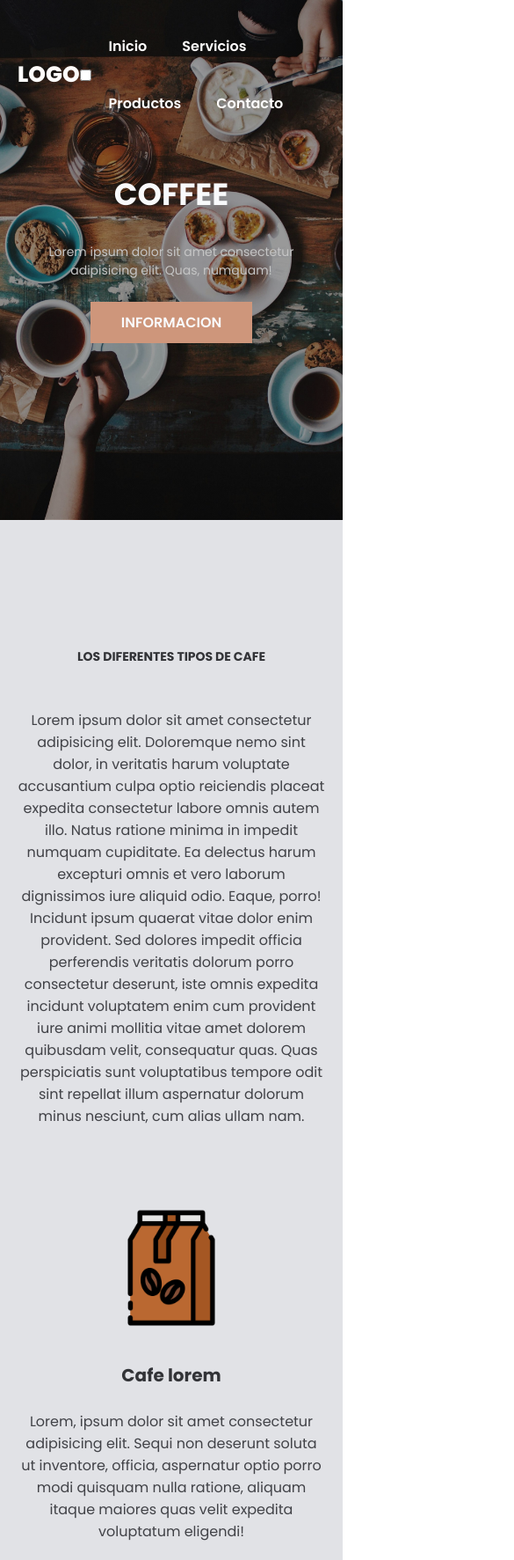
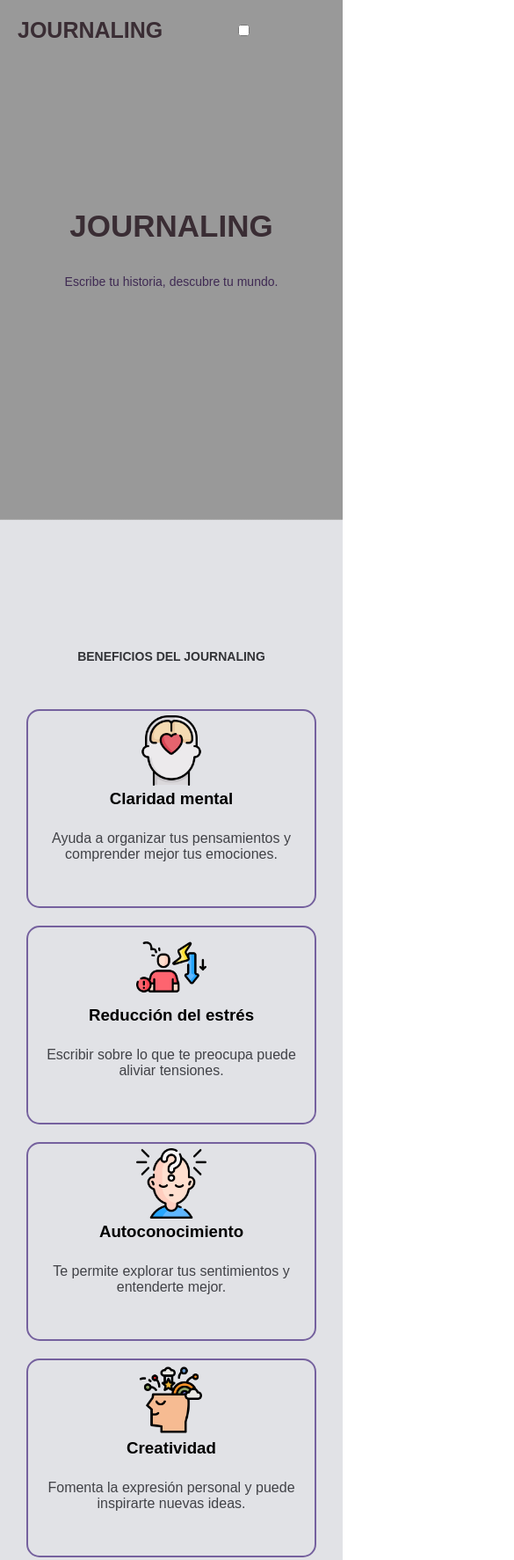
Before and after one commit to Yenny-19/Journaling, a plain HTML site: page index.html in a window 390 px wide. Shown: the top 1773 px of the page at 88% size, 585 px wide, since content can reach past the window. Drawn offline with Linux system fonts and the light colour scheme; a web font is replaced by a local one.

Commit message:
cambiando la informacion de cafe a journaling

```diff
--- a/index.html
+++ b/index.html
@@ -4,72 +4,78 @@
 <head>
     <meta charset="UTF-8">
     <meta name="viewport" content="width=device-width, initial-scale=1.0">
-    <title>Pagina de Cafe</title>
+    <title>Journaling</title>
     <link rel="stylesheet" href="style.css">
 </head>
 
 <body>
     <header class="header">
         <div class="menu container">
-            <a href="" class="logo">LOGO</a>
+            <a href="" class="logo">JOURNALING</a>
             <input type="checkbox" name="" id="">
             <label for="menu">
                 <img src="img/menu.png" alt="" class="menu-icono">
             </label>
-            <nav class="navbar">
-                <ul>
-                    <li><a href="#">Inicio</a></li>
-                    <li><a href="#">Servicios</a></li>
-                    <li><a href="#">Productos</a></li>
-                    <li><a href="#">Contacto</a></li>
-                </ul>
-            </nav>
         </div>
         <div class="header-content container">
-            <h1>Coffee</h1>
-            <p>Lorem ipsum dolor sit amet consectetur adipisicing elit. Quas, numquam!</p>
-            <a href="#" class="btn-1">Informacion</a>
+            <h1>Journaling</h1>
+            <p>Escribe tu historia, descubre tu mundo.</p>
         </div>
     </header>
-    <section class="coffee">
-        <div class="coffee-content container">
-            <h2>Los diferentes tipos de cafe</h2>
-            <p>Lorem ipsum dolor sit amet consectetur adipisicing elit. Doloremque nemo sint dolor, in veritatis harum
-                voluptate accusantium culpa optio reiciendis placeat expedita consectetur labore omnis autem illo. Natus
-                ratione minima in impedit numquam cupiditate. Ea delectus harum excepturi omnis et vero laborum
-                dignissimos iure aliquid odio. Eaque, porro! Incidunt ipsum quaerat vitae dolor enim provident. Sed
-                dolores impedit officia perferendis veritatis dolorum porro consectetur deserunt, iste omnis expedita
-                incidunt voluptatem enim cum provident iure animi mollitia vitae amet dolorem quibusdam velit,
-                consequatur quas. Quas perspiciatis sunt voluptatibus tempore odit sint repellat illum aspernatur
-                dolorum minus nesciunt, cum alias ullam nam.
-            </p>
-            <div class="coffee-group">
-                <div class="coffee-1">
-                    <img src="img/cafe.png" alt="">
-                    <h3>Cafe lorem</h3>
-                    <p>Lorem, ipsum dolor sit amet consectetur adipisicing elit. Sequi non deserunt soluta ut inventore,
-                        officia, aspernatur optio porro modi quisquam nulla ratione, aliquam itaque maiores quas velit
-                        expedita voluptatum eligendi!
-                    </p>
+    <section class="journaling">
+        <div class="journaling-content container">
+            <h2>Beneficios del journaling</h2>
+            <div class="beneficios_journaling">
+                <div class="beneficio">
+                    <img src="img/claridad_mental.png" alt="" class="img_beneficio">
+                    <h3>Claridad mental</h3>
+                    <p>Ayuda a organizar tus pensamientos y comprender mejor tus emociones.</p>
                 </div>
-                <div class="coffee-1">
-                    <img src="img/taza-de-cafe.png" alt="">
-                    <h3>Cafe lorem</h3>
-                    <p>Lorem, ipsum dolor sit amet consectetur adipisicing elit. Sequi non deserunt soluta ut inventore,
-                        officia, aspernatur optio porro modi quisquam nulla ratione, aliquam itaque maiores quas velit
-                        expedita voluptatum eligendi!
-                    </p>
+                <div class="beneficio">
+                    <img src="img/reduccion_del_estres.png" alt="" class="img_beneficio">
+                    <h3>Reducción del estrés</h3>
+                    <p>Escribir sobre lo que te preocupa puede aliviar tensiones.</p>
                 </div>
-                <div class="coffee-1">
-                    <img src="img/granos-de-cafe.png" alt="">
-                    <h3>Cafe lorem</h3>
-                    <p>Lorem, ipsum dolor sit amet consectetur adipisicing elit. Sequi non deserunt soluta ut inventore,
-                        officia, aspernatur optio porro modi quisquam nulla ratione, aliquam itaque maiores quas velit
-                        expedita voluptatum eligendi!
-                    </p>
+                <div class="beneficio">
+                    <img src="img/autoconocimiento.png" alt="" class="img_beneficio">
+                    <h3>Autoconocimiento</h3>
+                    <p>Te permite explorar tus sentimientos y entenderte mejor.</p>
+                </div>
+                <div class="beneficio">
+                    <img src="img/creatividad.png" alt="" class="img_beneficio">
+                    <h3>Creatividad</h3>
+                    <p>Fomenta la expresión personal y puede inspirarte nuevas ideas.</p>
+                </div>
+                <div class="beneficio">
+                    <img src="img/seguimiento_de_metas.png" alt="" class="img_beneficio">
+                    <h3>Seguimiento de metas</h3>
+                    <p>Es ideal para planificar, rastrear tus logros y mantenerte motivado.</p>
                 </div>
             </div>
-            <a href="#" class="btn-1">Informacion</a>
+            <hr>
+            <h2>Tipos de Journaling</h2>
+            <div class="journaling-group">
+                <div class="journaling-1">
+                    <img src="img/cafe_arabica.jpg" alt="">
+                    <h3>Diario personal</h3>
+                    <p> Escribir sobre tu día a día, pensamientos o reflexiones.</p>
+                </div>
+                <div class="journaling-1">
+                    <img src="img/cafe_liberica.jpg" alt="">
+                    <h3>Journaling de gratitud</h3>
+                    <p>Anotar cosas por las que estás agradecida cada día.</p>
+                </div>
+                <div class="journaling-1">
+                    <img src="img/cafe_robusta.jpg" alt="">
+                    <h3>Bullet journal</h3>
+                    <p>Combina tareas, organización y reflexiones en un formato creativo.</p>
+                </div>
+                <div class="journaling-1">
+                    <img src="img/cafe_robusta.jpg" alt="">
+                    <h3>Journaling creativo</h3>
+                    <p>Dibujar, escribir poesía o experimentar con formas de arte.</p>
+                </div>
+            </div>
         </div>
     </section>
     <main class="services">
--- a/style.css
+++ b/style.css
@@ -1,4 +1,14 @@
-@import url('https://fonts.googleapis.com/css2?family=Poppins:ital,wght@0,100;0,200;0,300;0,400;0,500;0,600;0,700;0,800;0,900;1,100;1,200;1,300;1,400;1,500;1,600;1,700;1,800;1,900&display=swap');
+@import url('https://fonts.googleapis.com/css2?family=Poppins:ital,wght@0,100;0,200;0,300;0,400;0,500;0,600;0,700;0,800;0,900;1,100;1,200;1,300;1,400;1,500;1,600;1,700;1,800;1,900&family=Sour+Gummy:ital,wght@0,100..900;1,100..900&display=swap');
+
+/* paleta de colores */
+
+:root {
+    --jacarta: #3F2A53;
+    --dark-blue-gray: #75619E;
+    --wisteria: #BEAEDB;
+    --bright-gray: #E6EFF8;
+    --black-coffee: #3A2D34;
+}
 
 * {
     margin: 0;
@@ -9,7 +19,7 @@
 }
 
 body {
-    font-family: "Poppins", sans-serif;
+    font-family: "Sour Gummy", sans-serif;
 }
 
 .container {
@@ -39,39 +49,9 @@ body {
 }
 
 .logo {
-    color: #fffdfc;
+    color: var(--black-coffee);
     font-size: 25px;
     font-weight: 800;
-}
-
-.menu .navbar ul li {
-    position: relative;
-    float: left;
-}
-
-.menu .navbar ul li a {
-    font-size: 18px;
-    padding: 20px;
-    color: #fffdfc;
-    display: block;
-    font-weight: 600;
-}
-
-.menu .navbar ul li a:hover {
-    color: #ce967b;
-}
-
-#menu {
-    display: none;
-}
-
-.menu-icono {
-    width: 25px;
-}
-
-.menu label {
-    cursor: pointer;
-    display: none;
 }
 
 .header-content {
@@ -81,44 +61,60 @@ body {
 .header-content h1 {
     font-size: 75px;
     line-height: 80px;
-    color: #f9fafc;
+    color: var(--black-coffee);
     text-transform: uppercase;
     margin-bottom: 35px;
 }
 
 .header-content p {
     font-size: 16px;
-    color: #c5c5c5;
+    color: var(--jacarta);
     padding: 0 250px;
     margin-bottom: 25px;
+}
+
+.beneficios_journaling {
+    display: grid;
+    grid-template-columns: repeat(auto-fit, minmax(250px, 1fr));
+}
+.beneficio{
+    border: 2px solid var(--dark-blue-gray);
+    margin: 10px;
+    padding: 5px;
+    border-radius: 15px;
+}
+
+.img_beneficio {
+    width: 80px;
+
 }
 
 .btn-1 {
     display: inline-block;
     padding: 11px 35px;
-    background-color: #ce967b;
-    color: #f9fafc;
+    background-color: #C18553;
+    color: #5E3023;
     text-transform: uppercase;
     font-weight: 600;
 }
 
 .btn-1:hover {
-    background-color: #fffdfc;
-    color: #ce967b;
+    background-color: #F3E9DD;
+    color: #C18553;
 }
 
-.coffee {
+.journaling {
     padding: 100px 0;
     background-color: #e1e2e6;
     position: relative;
 }
 
-.coffee-content {
+.journaling-content {
     align-items: center;
     text-align: center;
 }
 
-.coffee-content h2 {
+.journaling-content h2 {
     font-size: 55px;
     line-height: 70px;
     color: #323337;
@@ -129,33 +125,43 @@ body {
 
 .txt-p {
     font-size: 16px;
-    color: #414247;
+    color: #fdd7a8;
     padding: 0 250px;
     margin-bottom: 35px;
 }
 
-.coffee-group {
-    display: flex;
-    justify-content: center;
-    margin-bottom: 50px;
+.journaling-group {
+    display: grid;
+    grid-template-columns: repeat(4, minmax(200px, 1fr));
 }
 
-.coffee-1 {
+.journaling-1 {
+    background-color: #895637;
+    border: 1px solid #895637;
     padding: 0 25px;
+    margin: 10px;
+    padding: 10px;
+    border-radius: 15px;
 }
 
-.coffee-1 img {
-    width: 200px;
+.journaling-1 p {
+    color: #F3E9DD;
 }
 
-.coffee-img {
+.journaling-1 img {
+    width: 200px;
+    height: 200px;
+    border-radius: 15px;
+}
+
+.journaling-img {
     position: absolute;
     top: 0;
     right: 0;
 }
 
-.coffee-1 h3 {
-    color: #323337;
+.journaling-1 h3 {
+    color: #ffb070;
     font-size: 20px;
     margin-bottom: 15px;
 }
@@ -176,7 +182,7 @@ body {
 .services-content h2 {
     font-style: 55px;
     line-height: 70px;
-    color: #f9fafc;
+    color: #5E3023;
     text-transform: uppercase;
     margin-bottom: 50px;
 }
@@ -204,7 +210,7 @@ body {
 }
 
 .services-1 h3 {
-    color: #eaccb3;
+    color: #F3E9DD;
     font-size: 18px;
 }
 
@@ -285,7 +291,7 @@ p {
 
 .link h3 {
     font-size: 18px;
-    color: #f9fafc;
+    color: #b56852;
     margin-bottom: 15px;
 }
 
@@ -304,18 +310,18 @@ p {
     }
 
     .header-content p,
-    .coffee-content h2 {
+    .journaling-content h2 {
         padding: 0 20px;
     }
 
-    .coffee-group,
+    .journaling-group,
     .services-group,
     .blog-content {
         flex-direction: column;
         align-items: center;
     }
 
-    .coffee-1,
+    .journaling-1,
     .services-1,
     .blog-1 {
         padding: 15px 0;
@@ -352,7 +358,7 @@ p {
     }
 
     .header-content p,
-    .coffee-content h2,
+    .journaling-content h2,
     .services-content p {
         font-size: 14px;
         padding: 0 15px;
```
Also changed, not shown: img/autoconocimiento.png (added), img/bg.jpg (deleted), img/cafe-1.jpg (deleted), img/cafe.png (deleted), img/claridad_mental.png (added), img/creatividad.png (added), img/granos-de-cafe.png (deleted), img/menu.png (deleted), img/reduccion_del_estres.png (added), img/seguimiento_de_metas.png (added), img/semillas-de-cafe.png (deleted), img/taza-de-cafe.png (deleted).
